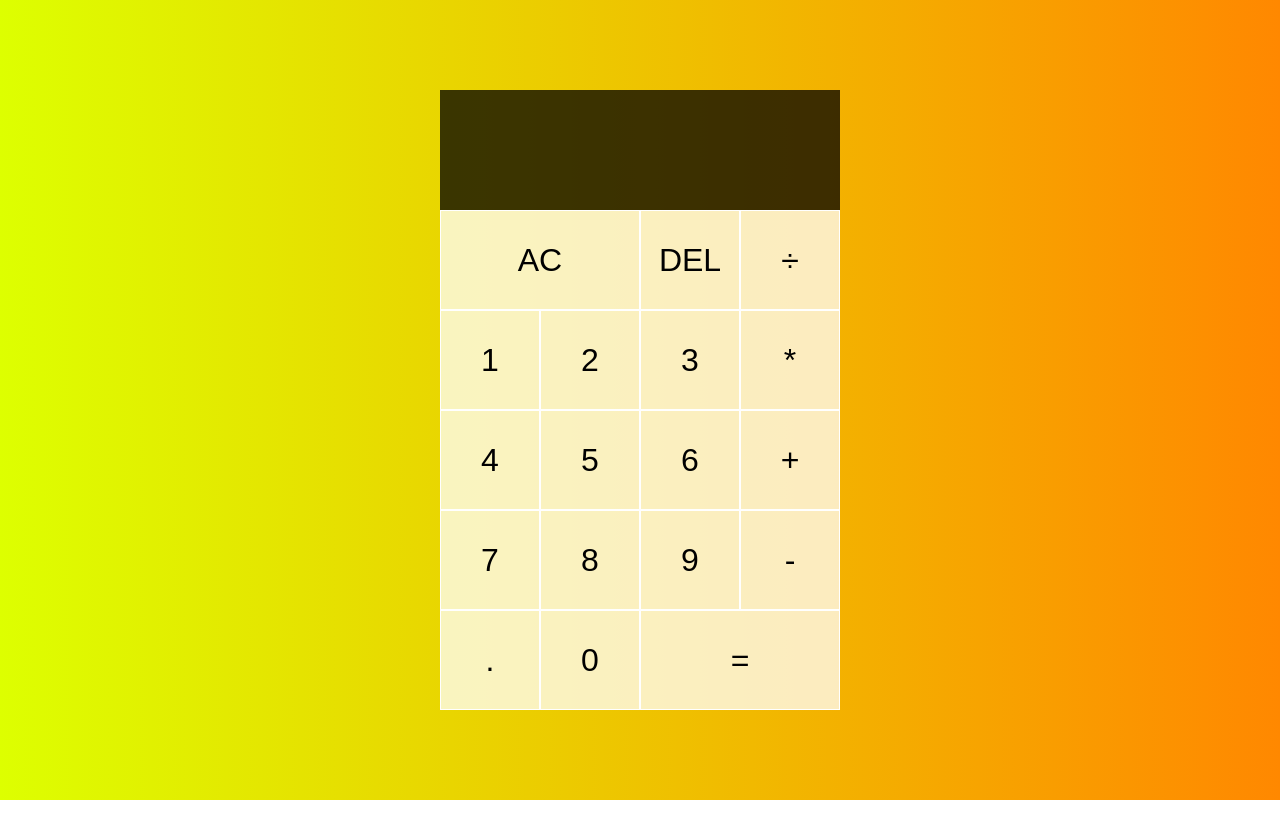
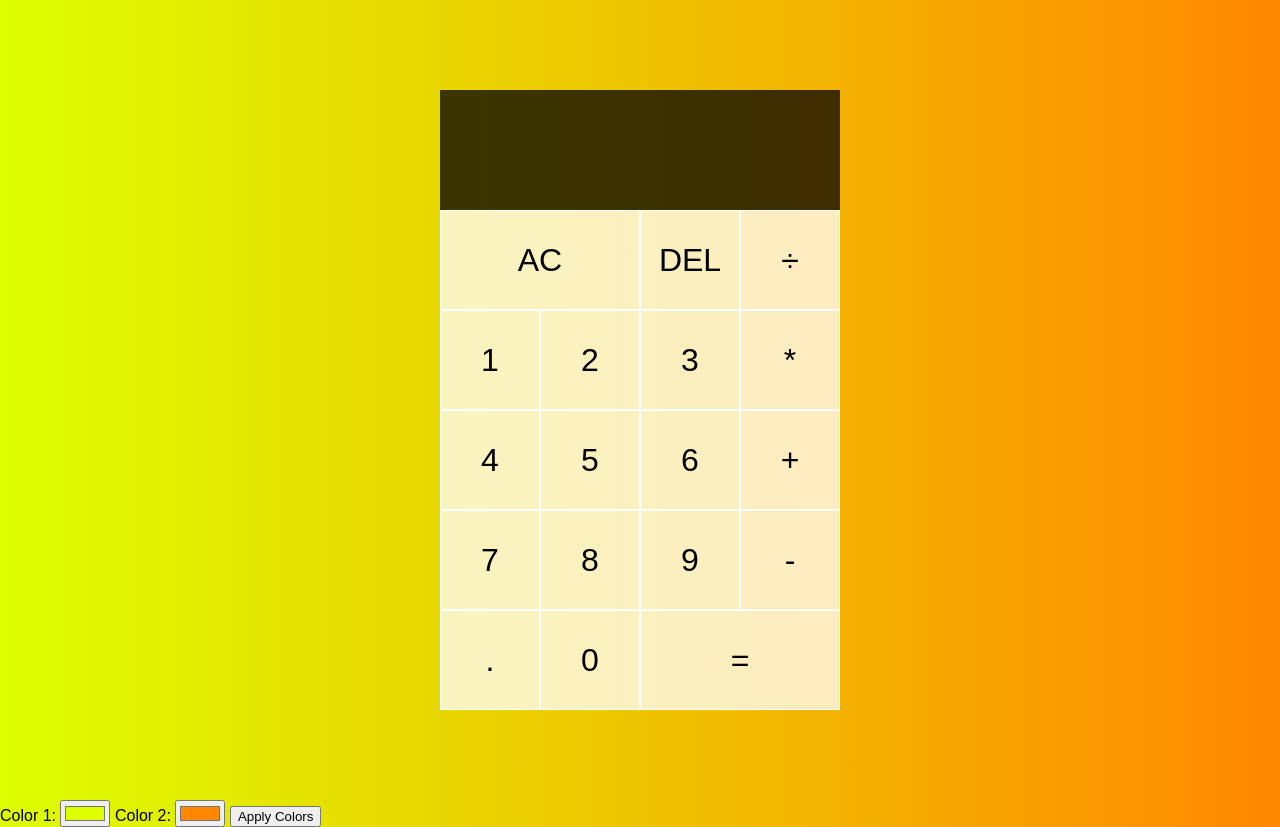
Before and after one commit to abdulrahmanobied/Calculator1200, a plain HTML site: page index.HTML in a window 1280 px wide. Before the commit the page ends 800 px from the top, so only its background shows below. Drawn offline with Linux system fonts and the light colour scheme.

Commit message:
Update index.HTML

```diff
--- a/index.HTML
+++ b/index.HTML
@@ -33,5 +33,12 @@
     <button data-number>0</button>
     <button data-equals class="span-two">=</button>
   </div>
+  <div class="color-picker">
+    <label for="color1">Color 1:</label>
+    <input type="color" id="color1" name="color1" value="#ddff00">
+    <label for="color2">Color 2:</label>
+    <input type="color" id="color2" name="color2" value="#ff8800">
+    <button id="applyColors">Apply Colors</button>
+  </div>
 </body>
 </html>
```
